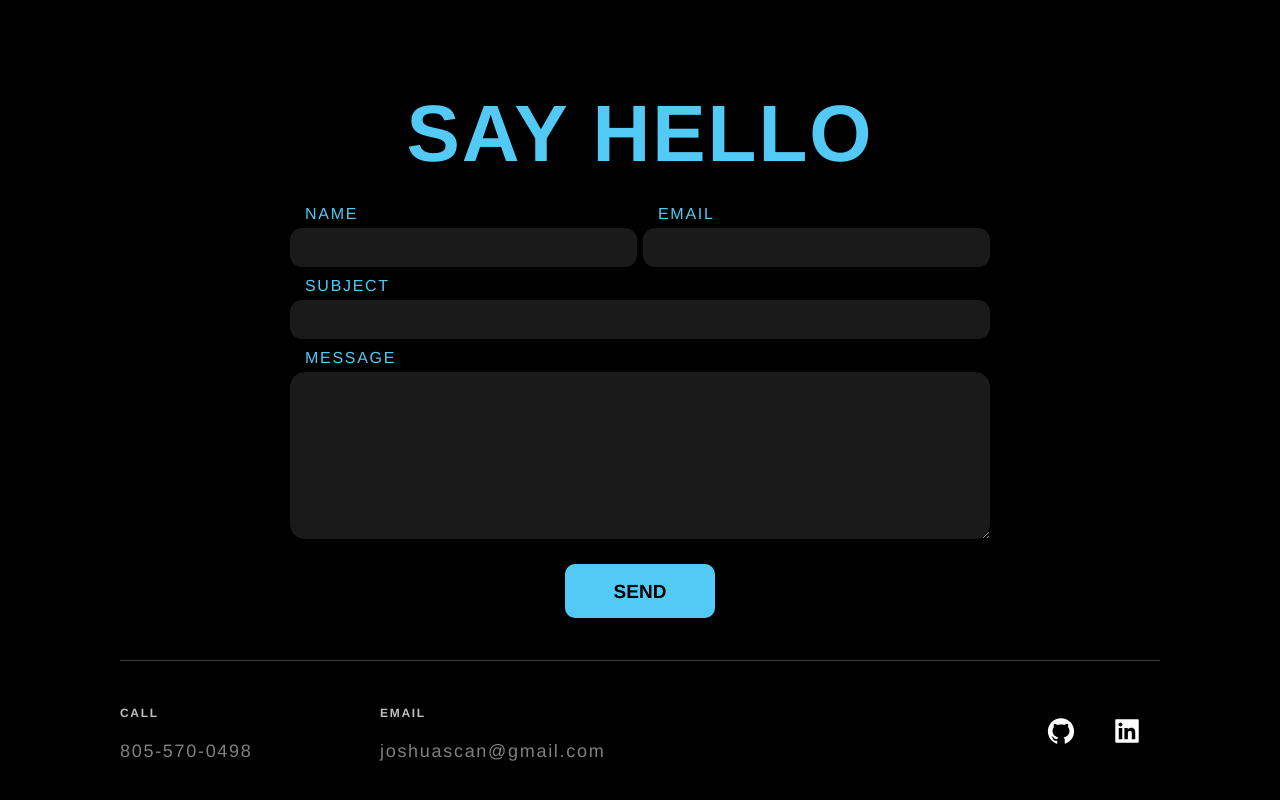
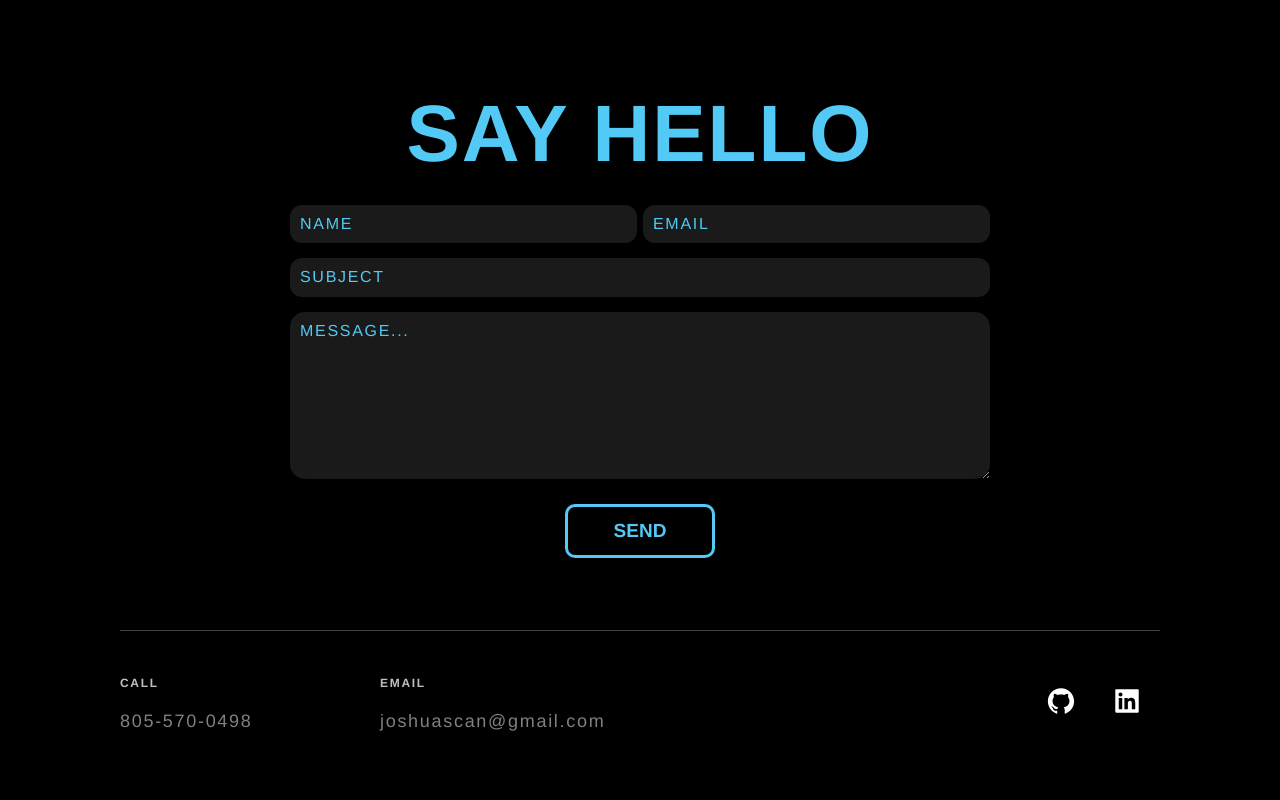
Before and after one commit to joshuascan/personal-portfolio, a Next.js app: page / in a window 1280 px wide. Shown: the part 3212-4012 px from the top of the page. Built offline with nearby package versions, Linux system fonts and the light colour scheme.

Commit message:
adds placeholders and removes labels from message form

```diff
--- a/src/components/ContactForm/ContactForm.js
+++ b/src/components/ContactForm/ContactForm.js
@@ -38,37 +38,45 @@ const ContactForm = () => {
       <Form onSubmit={handleSubmit}>
         <SenderContainer>
           <Div1>
-            <Label htmlFor="name">Name</Label>
+            <label htmlFor="name" />
             <Input
               small
               name="name"
+              id="name"
               type="text"
+              placeholder="Name"
               value={message.name}
               onChange={handleChange}
             />
           </Div1>
           <Div2>
-            <Label htmlFor="email">Email</Label>
+            <label htmlFor="email" />
             <Input
               small
               name="email"
+              id="email"
               type="email"
+              placeholder="Email"
               value={message.email}
               onChange={handleChange}
             />
           </Div2>
         </SenderContainer>
-        <Label htmlFor="subject">Subject</Label>
+        <label htmlFor="subject" />
         <Input
           name="subject"
+          id="subject"
           type="text"
+          placeholder="Subject"
           value={message.subject}
           onChange={handleChange}
         />
-        <Label htmlFor="body">Message</Label>
+        <label htmlFor="body" />
         <TextArea
           name="body"
+          id="body"
           type="text"
+          placeholder="Message..."
           rows="8"
           value={message.body}
           onChange={handleChange}
--- a/src/components/ContactForm/ContactFormStyles.js
+++ b/src/components/ContactForm/ContactFormStyles.js
@@ -41,8 +41,14 @@ export const Label = styled.label`
 export const Input = styled.input`
   width: ${(props) => (props.small ? "347px" : "700px")};
   padding: 1rem;
-  margin-bottom: 1rem;
+  margin-bottom: 1.5rem;
   border-radius: 12px;
+  letter-spacing: 0.17rem;
+  &::placeholder {
+    color: ${(props) => props.theme.colors.primary};
+    opacity: 1;
+    text-transform: uppercase;
+  }
 `;
 
 export const TextArea = styled.textarea`
@@ -50,21 +56,29 @@ export const TextArea = styled.textarea`
   padding: 1rem;
   margin-bottom: 2.5rem;
   border-radius: 15px;
+  letter-spacing: 0.17rem;
   resize: vertical;
+  &::placeholder {
+    color: ${(props) => props.theme.colors.primary};
+    opacity: 1;
+    text-transform: uppercase;
+  }
 `;
 
 export const SubmitButton = styled.button`
   font-size: 1.9rem;
   font-weight: bold;
   margin: 0 auto;
+  margin-bottom: 3rem;
   text-align: center;
   text-transform: uppercase;
   width: 150px;
   height: 54px;
   line-height: 27px;
   border-radius: 10px;
-  color: ${(props) => props.theme.colors.background};
-  background: ${(props) => props.theme.colors.primary};
+  color: ${(props) => props.theme.colors.primary};
+  background: ${(props) => props.theme.colors.background};
+  border: 3px solid ${(props) => props.theme.colors.primary};
   transition: 0.3s ease;
   &:hover {
     opacity: 0.85;
--- a/src/components/Projects/ProjectsStyles.js
+++ b/src/components/Projects/ProjectsStyles.js
@@ -67,7 +67,7 @@ export const ExternalLink = styled.a`
   padding: 1rem 1rem;
   border-radius: 10px;
   color: ${(props) => props.theme.colors.primary};
-  background: black;
+  background: ${(props) => props.theme.colors.background};
   border: 3px solid ${(props) => props.theme.colors.primary};
   transition: 0.3s ease;
   &:hover {
```
